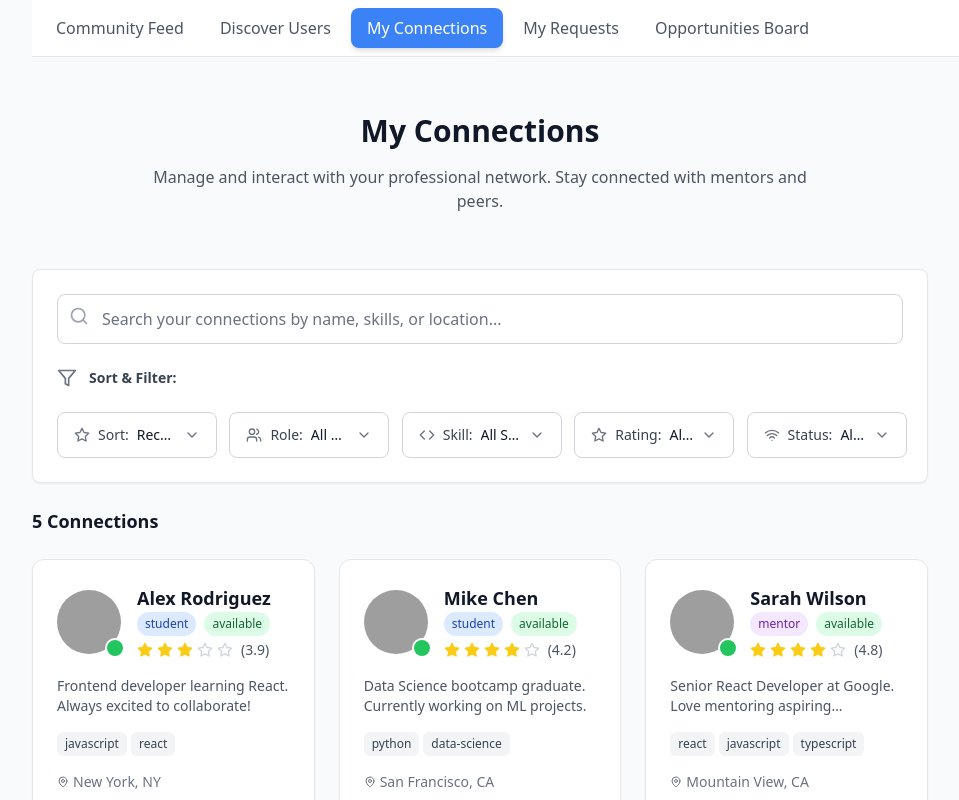
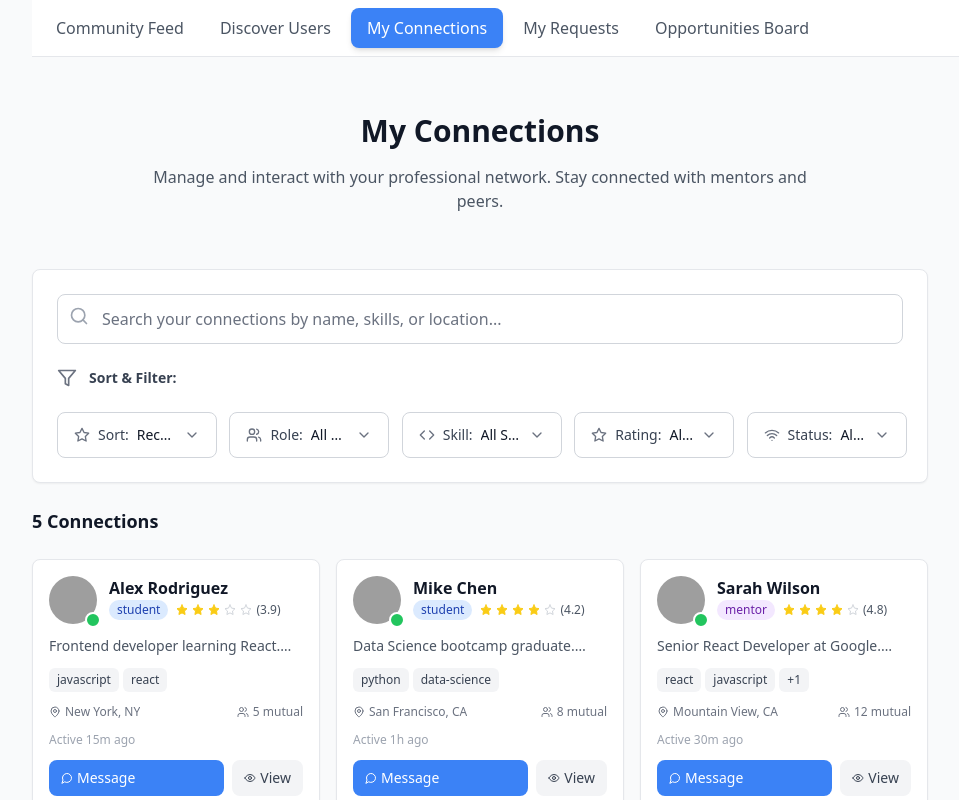
Before and after one commit to AnshulBuxy/Community_board, a React (Vite) app: page / in a window 1280 px wide. Both pictures are taken after a click on the button "My Connections". Shown: the top 800 px of the page, without its empty margins (0-959 px from the left). Built offline with nearby package versions, Linux system fonts and the light colour scheme; grey boxes are pictures that could not be loaded.

Commit message:
Make My Connections Cards More Concise

```diff
--- a/src/components/MyConnections.tsx
+++ b/src/components/MyConnections.tsx
@@ -134,19 +134,11 @@ const MyConnections: React.FC<MyConnectionsProps> = ({ currentUser }) => {
     return `${days}d ago`;
   };
 
-  const formatConnectionDate = (date: Date) => {
-    return date.toLocaleDateString('en-US', {
-      month: 'short',
-      day: 'numeric',
-      year: 'numeric'
-    });
-  };
-
   const renderStars = (rating: number) => {
     return Array.from({ length: 5 }, (_, i) => (
       <Star
         key={i}
-        className={`h-4 w-4 ${
+        className={`h-3 w-3 ${
           i < Math.floor(rating) ? 'text-yellow-400 fill-current' : 'text-gray-300'
         }`}
       />
@@ -188,7 +180,7 @@ const MyConnections: React.FC<MyConnectionsProps> = ({ currentUser }) => {
         </h2>
       </div>
 
-      {/* Connections Grid */}
+      {/* Connections Grid - More Concise */}
       {filteredConnections.length === 0 ? (
         <div className="text-center py-12">
           <Users className="h-12 w-12 text-gray-300 mx-auto mb-4" />
@@ -196,55 +188,46 @@ const MyConnections: React.FC<MyConnectionsProps> = ({ currentUser }) => {
           <p className="text-gray-400 text-sm mt-2">Try adjusting your filters or search terms</p>
         </div>
       ) : (
-        <div className="grid grid-cols-1 md:grid-cols-2 lg:grid-cols-3 gap-6">
+        <div className="grid grid-cols-1 md:grid-cols-2 lg:grid-cols-3 gap-4">
           {filteredConnections.map((connection) => (
-            <div key={connection.id} className="bg-white rounded-xl shadow-sm border border-gray-200 p-6 hover:shadow-md transition-shadow duration-200">
-              {/* User Header */}
-              <div className="flex items-center gap-4 mb-4">
+            <div key={connection.id} className="bg-white rounded-lg shadow-sm border border-gray-200 p-4 hover:shadow-md transition-shadow duration-200">
+              {/* User Header - Compact */}
+              <div className="flex items-center gap-3 mb-3">
                 <div className="relative">
                   <img
                     src={connection.avatar}
                     alt={connection.name}
-                    className="w-16 h-16 rounded-full object-cover"
+                    className="w-12 h-12 rounded-full object-cover"
                   />
                   {connection.isOnline && (
-                    <div className="absolute -bottom-1 -right-1 w-5 h-5 bg-green-500 rounded-full border-2 border-white"></div>
+                    <div className="absolute -bottom-1 -right-1 w-4 h-4 bg-green-500 rounded-full border-2 border-white"></div>
                   )}
                 </div>
-                <div className="flex-1">
-                  <h3 className="font-semibold text-gray-900 text-lg">{connection.name}</h3>
+                <div className="flex-1 min-w-0">
+                  <h3 className="font-semibold text-gray-900 text-base truncate">{connection.name}</h3>
                   <div className="flex items-center gap-2 mb-1">
-                    <span className={`px-2 py-1 rounded-full text-xs font-medium ${
+                    <span className={`px-2 py-0.5 rounded-full text-xs font-medium ${
                       connection.role === 'mentor'
                         ? 'bg-purple-100 text-purple-800'
                         : 'bg-blue-100 text-blue-800'
                     }`}>
                       {connection.role}
                     </span>
-                    <span className={`px-2 py-1 rounded-full text-xs font-medium ${
-                      connection.availability === 'available'
-                        ? 'bg-green-100 text-green-800'
-                        : connection.availability === 'busy'
-                        ? 'bg-yellow-100 text-yellow-800'
-                        : 'bg-gray-100 text-gray-800'
-                    }`}>
-                      {connection.availability}
-                    </span>
-                  </div>
                     <div className="flex items-center gap-1">
                       {renderStars(connection.rating || 0)}
-                    <span className="text-sm text-gray-600 ml-1">({connection.rating})</span>
+                      <span className="text-xs text-gray-600">({connection.rating})</span>
+                    </div>
                   </div>
                 </div>
               </div>
 
-              {/* Bio */}
-              <p className="text-gray-600 text-sm mb-4 line-clamp-2">{connection.bio}</p>
+              {/* Bio - Single line */}
+              <p className="text-gray-600 text-sm mb-3 line-clamp-1">{connection.bio}</p>
 
-              {/* Skills */}
-              <div className="mb-4">
+              {/* Skills - Limited to 2 */}
+              <div className="mb-3">
                 <div className="flex flex-wrap gap-1">
-                  {connection.skills?.slice(0, 3).map((skill) => (
+                  {connection.skills?.slice(0, 2).map((skill) => (
                     <span
                       key={skill}
                       className="px-2 py-1 bg-gray-100 text-gray-700 text-xs rounded-md font-medium"
@@ -252,56 +235,43 @@ const MyConnections: React.FC<MyConnectionsProps> = ({ currentUser }) => {
                       {skill}
                     </span>
                   ))}
-                  {connection.skills && connection.skills.length > 3 && (
+                  {connection.skills && connection.skills.length > 2 && (
                     <span className="px-2 py-1 bg-gray-100 text-gray-700 text-xs rounded-md font-medium">
-                      +{connection.skills.length - 3} more
+                      +{connection.skills.length - 2}
                     </span>
                   )}
                 </div>
               </div>
 
-              {/* Connection Info */}
-              <div className="space-y-2 text-sm text-gray-500 mb-4">
-                {connection.location && (
+              {/* Quick Info - Compact */}
+              <div className="flex items-center justify-between text-xs text-gray-500 mb-3">
                 <div className="flex items-center gap-1">
                   <MapPin className="h-3 w-3" />
-                    <span>{connection.location}</span>
-                  </div>
-                )}
-                <div className="flex items-center gap-1">
-                  <Clock className="h-3 w-3" />
-                  <span>Connected {formatConnectionDate(connection.connectionDate!)}</span>
+                  <span className="truncate">{connection.location}</span>
                 </div>
                 <div className="flex items-center gap-1">
                   <Users className="h-3 w-3" />
-                  <span>{connection.mutualConnections} mutual connections</span>
+                  <span>{connection.mutualConnections} mutual</span>
                 </div>
+              </div>
+
+              {/* Last Active */}
               {connection.lastActive && (
-                  <div className="text-xs text-gray-400">
-                    Last active {formatTimeAgo(connection.lastActive)}
+                <div className="text-xs text-gray-400 mb-3">
+                  Active {formatTimeAgo(connection.lastActive)}
                 </div>
               )}
-              </div>
 
-              {/* Action Buttons */}
-              <div className="space-y-2">
+              {/* Action Buttons - Simplified */}
               <div className="flex gap-2">
-                  <button className="flex items-center gap-2 px-4 py-2 bg-blue-500 text-white rounded-lg font-medium hover:bg-blue-600 transition-colors duration-200 flex-1">
-                    <MessageCircle className="h-4 w-4" />
+                <button className="flex items-center gap-1 px-3 py-2 bg-blue-500 text-white rounded-lg text-sm font-medium hover:bg-blue-600 transition-colors duration-200 flex-1">
+                  <MessageCircle className="h-3 w-3" />
                   Message
                 </button>
-                  <button className="flex items-center gap-2 px-4 py-2 bg-gray-100 text-gray-700 rounded-lg font-medium hover:bg-gray-200 transition-colors duration-200">
-                    <Eye className="h-4 w-4" />
-                    Profile
+                <button className="flex items-center gap-1 px-3 py-2 bg-gray-100 text-gray-700 rounded-lg text-sm font-medium hover:bg-gray-200 transition-colors duration-200">
+                  <Eye className="h-3 w-3" />
+                  View
                 </button>
-                </div>
-
-                <div className="flex justify-center">
-                  <button className="flex items-center gap-2 px-4 py-2 bg-red-100 text-red-700 rounded-lg font-medium hover:bg-red-200 transition-colors duration-200">
-                    <UserMinus className="h-4 w-4" />
-                    Remove Connection
-                  </button>
-                </div>
               </div>
             </div>
           ))}
```
Lines whose indentation alone changed are shown as unchanged.
